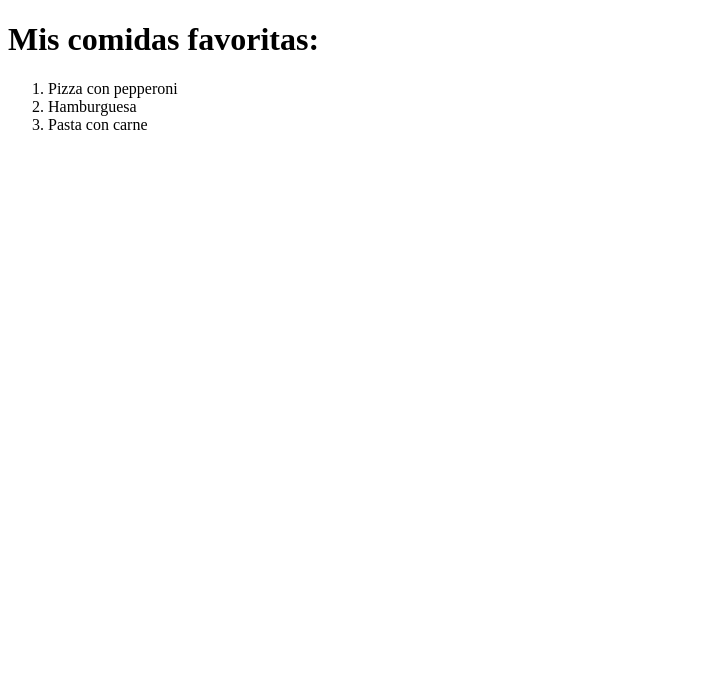
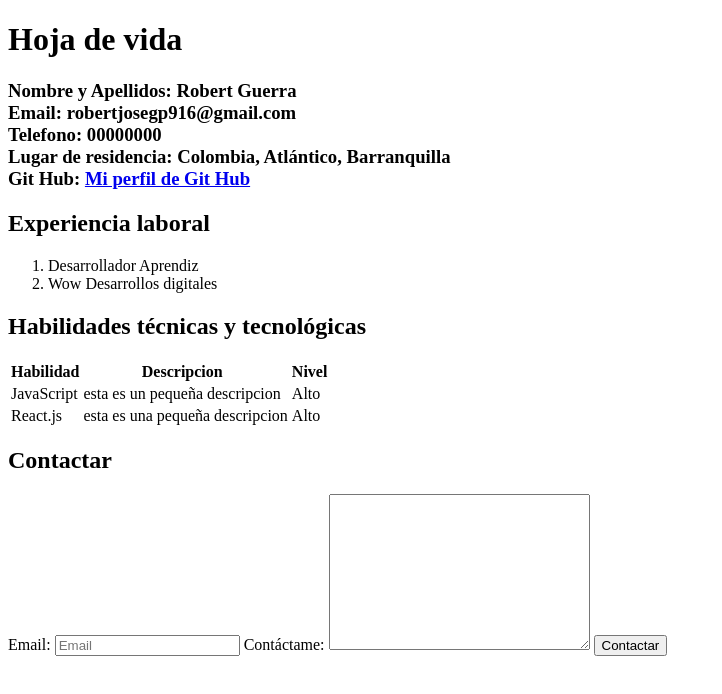
Before and after one commit to rxseg/Mi-Primer-HTML, a plain HTML site: page index.html in a window 1280 px wide. Shown: the whole page, without its empty margins (0-722 px from the left). Drawn offline with Linux system fonts and the light colour scheme.

Commit message:
Hoja de vida HTML

```diff
--- a/index.html
+++ b/index.html
@@ -4,14 +4,71 @@
     <meta charset="UTF-8">
     <meta http-equiv="X-UA-Compatible" content="IE=edge">
     <meta name="viewport" content="width=device-width, initial-scale=1.0">
-    <title>Document</title>
+    <title>Mi hoja de vida</title>
 </head>
 <body>
-    <h1>Mis comidas favoritas:</h1>
+    <h1>Hoja de vida</h1>
+    <h3>
+        <b>Nombre y Apellidos: </b> Robert Guerra
+        <br>
+        <b>Email: </b> robertjosegp916@gmail.com
+        <br>
+        <b>Telefono: </b>00000000
+        <br>
+        <b>Lugar de residencia: </b>Colombia, Atlántico, Barranquilla
+        <br>
+        <b>Git Hub: </b><a href="https://github.com/rxseg">Mi perfil de Git Hub</a>
+        <br>
+
+    </h3>
+
+    <h2>Experiencia laboral</h2>
     <ol>
-        <li>Pizza con pepperoni</li>
-        <li>Hamburguesa</li>
-        <li>Pasta con carne</li>
+        <li>Desarrollador Aprendiz</li>
+        <li>Wow Desarrollos digitales</li>
     </ol>
+
+    <h2>Habilidades técnicas y tecnológicas</h2>
+    <table>
+        <thead>
+            <tr>
+                <th>Habilidad</th>
+                <th>Descripcion</th>
+                <th></th>
+                <th>Nivel</th>
+            </tr>
+        </thead>
+        <tbody>
+            <tr>
+                <td>JavaScript</td>
+                <td colspan="2">esta es un pequeña descripcion</td>
+                <td>Alto</td>
+            </tr>
+            <tr>
+                <td>React.js</td>
+                <td colspan="2">esta es una pequeña descripcion</td>
+                <td>Alto</td>
+            </tr>
+        </tbody>
+    </table>
+
+    <h2>Contactar</h2>
+    <div >
+        <form action="">
+            <label for="textarea">
+                <span>Email:</span>
+                <input type="text" id="email" name="email-id" placeholder="Email" required>
+            </label>
+            <label for="textarea">
+                <span>Contáctame:</span>
+                <textarea name="" id="" cols="30" rows="10" required></textarea>
+            </label>
+            <button type="submit">Contactar</button>
+        </form>
+    </div>
+
+    <br>
+    <br>
+
 </body>
 </html>
```
